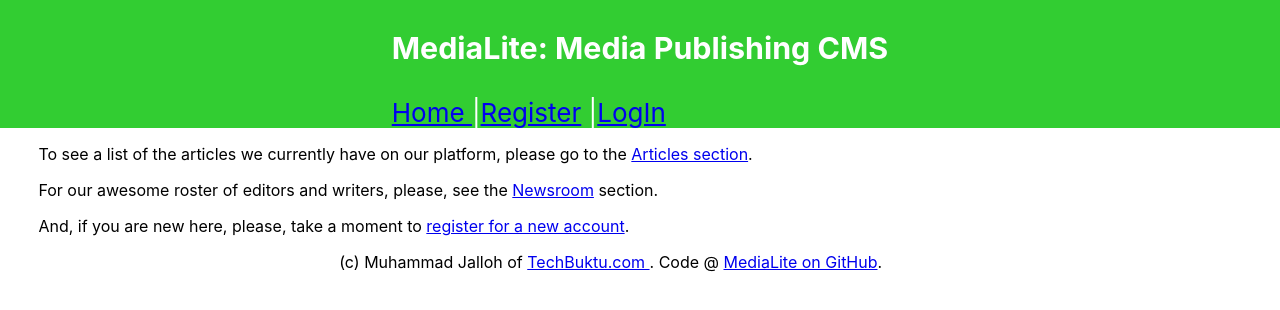
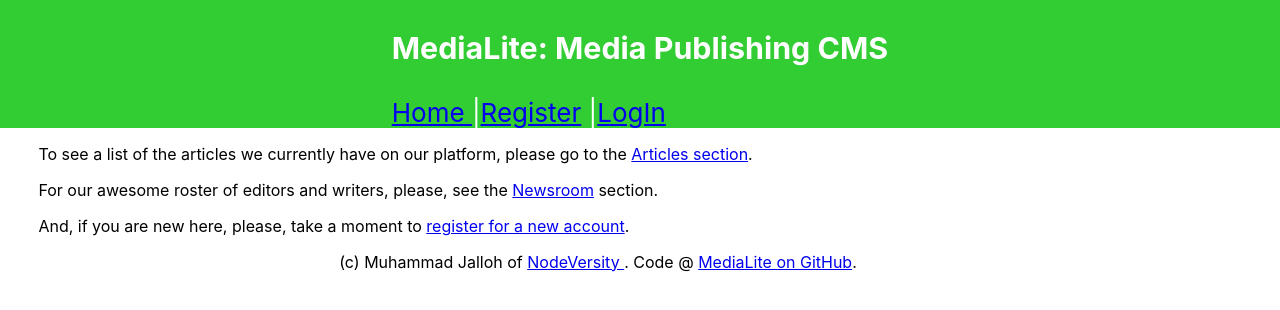
Before and after one commit to techbuktu/MediaLite, a React (Create React App) app in the folder frontend/: page / in a window 1280 px wide. Shown: the top 310 px of the page. Built offline with nearby package versions, Linux system fonts and the light colour scheme.

Commit message:
Clean-ups in layout/ components

```diff
--- a/frontend/src/components/layout/Footer.js
+++ b/frontend/src/components/layout/Footer.js
@@ -5,7 +5,7 @@
 function Footer() {
     return (
         <div className="App-footer">
-            (c) Muhammad Jalloh of <a href="https://TechBuktu.com">TechBuktu.com </a>. Code @ <a href="https://github.com/techbuktu/MediaLite/tree/mern-stack">MediaLite on GitHub</a>.
+            (c) Muhammad Jalloh of <a href="https://NodeVersity.com"> NodeVersity </a>. Code @ <a href="https://github.com/techbuktu/MediaLite/tree/mern-stack">MediaLite on GitHub</a>.
         </div>
     )
 }
--- a/frontend/src/components/layout/Home.js
+++ b/frontend/src/components/layout/Home.js
@@ -1,8 +1,6 @@
 import React, { Component } from 'react';
 //import react-router-dom components
 import { Redirect, Link } from 'react-router-dom';
-
-import PropTypes from 'prop-types';
 
 const Home = () => {
         return (
@@ -20,9 +18,5 @@
         )
 };
 
-Home.propTypes ={
-    //add props and action creators here.
-};
-
 
 export default Home;
```
